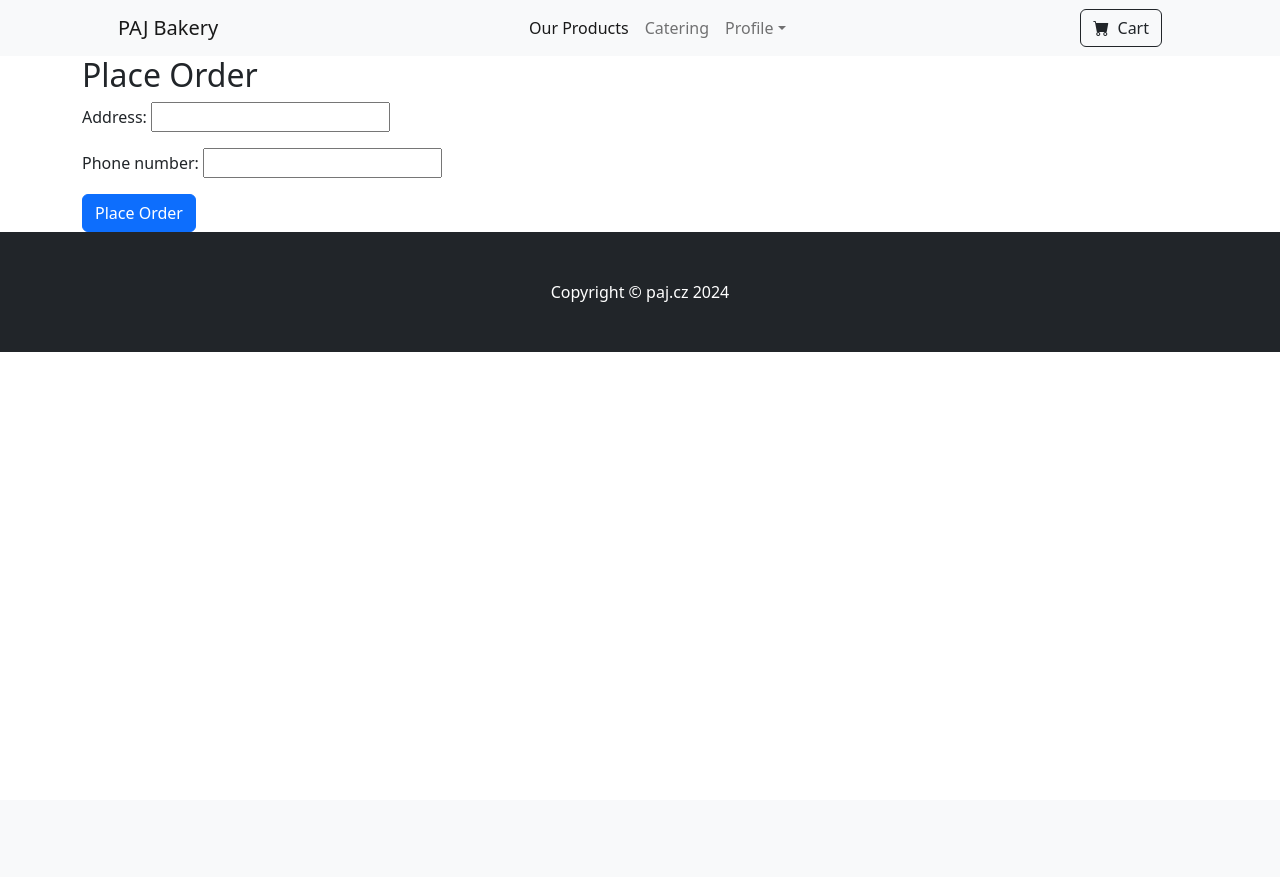
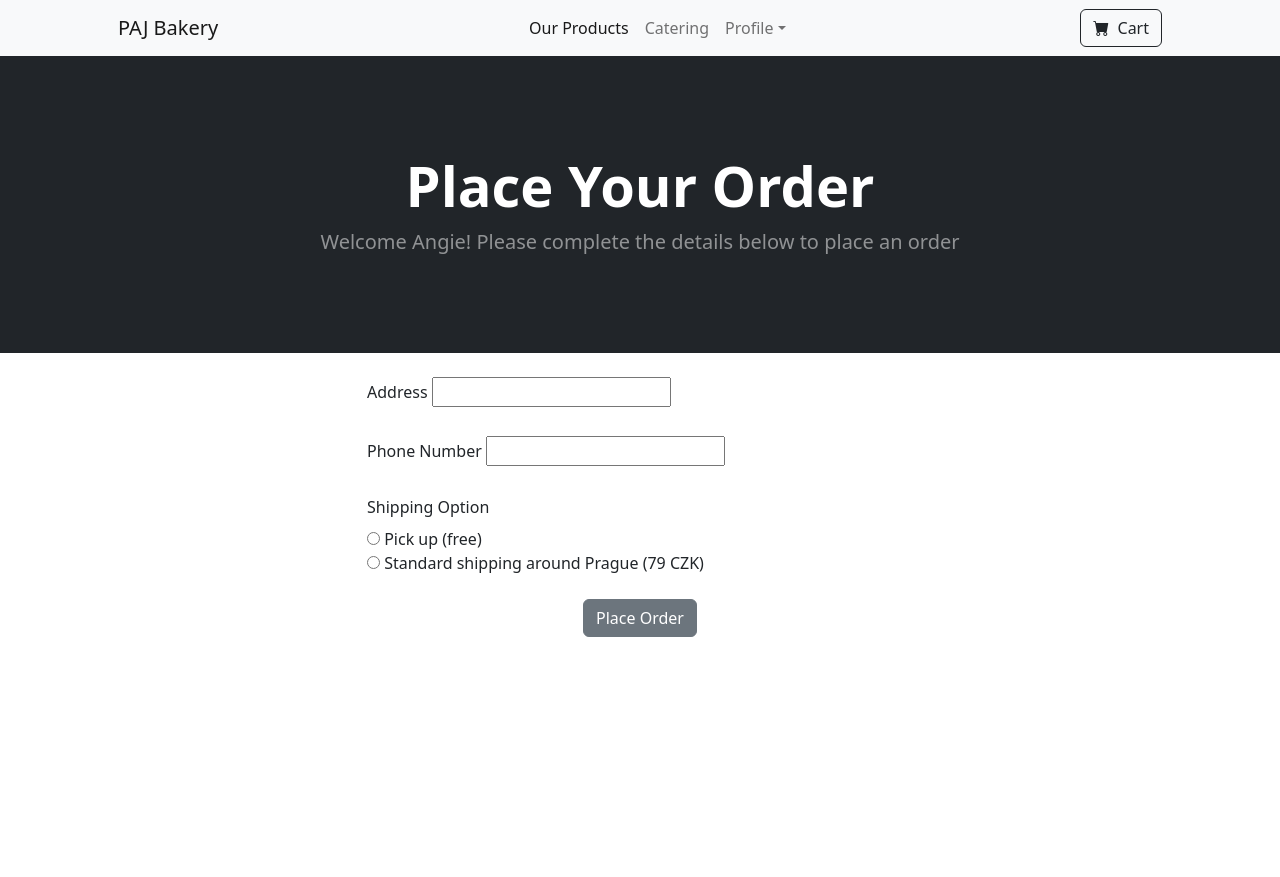
Before and after one commit to PetrMrazek/final_project_CZ20_PM, a Django app: page /order/place/ in a window 1280 px wide. Shown: the top 877 px of the page. Before the commit the page ends 352 px from the top, so only its background shows below. Run offline with Django 5.2, Linux system fonts and the light colour scheme; a user stored in the database is signed in; some libraries are stand-ins or nearby versions.

Commit message:
fix: Layout and form of placing an order

```diff
--- a/viewer/Templates/order_summary.html
+++ b/viewer/Templates/order_summary.html
@@ -14,4 +14,6 @@
     <p><strong>Total Price:</strong> {{ order.total_price }} CZK</p>
     <p><strong>Status:</strong> {{ order.status }}</p>
 </div>
+
+<br/><br/><br/><br/><br/><br/><br/><br/><br/><br/><br/><br/><br/><br/><br/><br/><br/><br/><br/><br/>
 {% endblock %}
--- a/viewer/Templates/place_order.html
+++ b/viewer/Templates/place_order.html
@@ -1,11 +1,39 @@
 {% extends 'base.html' %}
 {% block content %}
+<!-- Header -->
+<header class="bg-dark py-5">
+    <div class="container px-4 px-lg-5 my-5">
+        <div class="text-center text-white">
+            <h1 class="display-4 fw-bolder">Place Your Order</h1>
+            <p class="lead fw-normal text-white-50 mb-0">Welcome {{ user.first_name }}! Please complete the details below to place an order</p>
+        </div>
+    </div>
+</header>
+
 <div class="container">
-    <h2>Place Order</h2>
-    <form method="post" action="{% url 'place_order' %}">
-        {% csrf_token %}
-        {{ form.as_p }}
-        <button type="submit" class="btn btn-primary">Place Order</button>
-    </form>
+    <div class="row justify-content-center">
+        <div class="col-md-6">
+            <form method="post" action="{% url 'place_order' %}" class="mt-4">
+                {% csrf_token %}
+                <div class="mb-4">
+                    <label for="address" class="form-label">Address</label>
+                    {{ form.address }}
+                </div>
+                <div class="mb-4">
+                    <label for="phone_number" class="form-label">Phone Number</label>
+                    {{ form.phone_number }}
+                </div>
+                <div class="mb-4">
+                    <label class="form-label">Shipping Option</label><br>
+                    {{ form.shipping_option }}
+                </div>
+                <div class="text-center">
+                    <button type="submit" class="btn btn-secondary">Place Order</button>
+                </div>
+            </form>
+        </div>
+    </div>
 </div>
+
+<br/><br/><br/><br/><br/><br/><br/><br/><br/><br/><br/><br/><br/><br/><br/><br/><br/><br/><br/><br/>
 {% endblock %}
--- a/viewer/forms.py
+++ b/viewer/forms.py
@@ -18,6 +18,12 @@ class AddToCartForm(forms.Form):
 class OrderForm(forms.Form):
     address = forms.CharField(max_length=255)
     phone_number = forms.CharField(max_length=15)
+
+    SHIPPING_CHOICES = [
+        ('pickup', 'Pick up (free)'),
+        ('standard', 'Standard shipping around Prague (79 CZK)'),
+    ]
+    shipping_option = forms.ChoiceField(choices=SHIPPING_CHOICES, widget=forms.RadioSelect)
 
 class CateringContactForm(forms.Form):
     name = forms.CharField(max_length=255)
--- a/viewer/views.py
+++ b/viewer/views.py
@@ -205,12 +205,16 @@ class PlaceOrderView(LoginRequiredMixin, FormView):
     form_class = OrderForm
 
     def form_valid(self, form):
-        # Get user cart
         cart = self.request.session.get('cart', {})
         products = Product.objects.filter(id__in=cart.keys())
 
         # Calculate total price
         total_price = sum(product.price * cart[str(product.id)] for product in products)
+
+        # Handle shipping cost based on user's choice
+        shipping_option = form.cleaned_data['shipping_option']
+        if shipping_option == 'standard':
+            total_price += 79
 
         # Create the order
         order = Order.objects.create(
@@ -220,7 +224,6 @@ class PlaceOrderView(LoginRequiredMixin, FormView):
             status='Pending',
         )
 
-        # Clear the cart
         self.request.session['cart'] = {}
         self.request.session.modified = True
 
@@ -253,7 +256,7 @@ class OrderSummaryView(LoginRequiredMixin, DetailView):
         context['order_items'] = order_items
         return context
 
-# Catering contact form with validation
+# Catering contact View with validation
 class CateringContactView(FormView):
     template_name = 'catering.html'
     form_class = CateringContactForm
```
